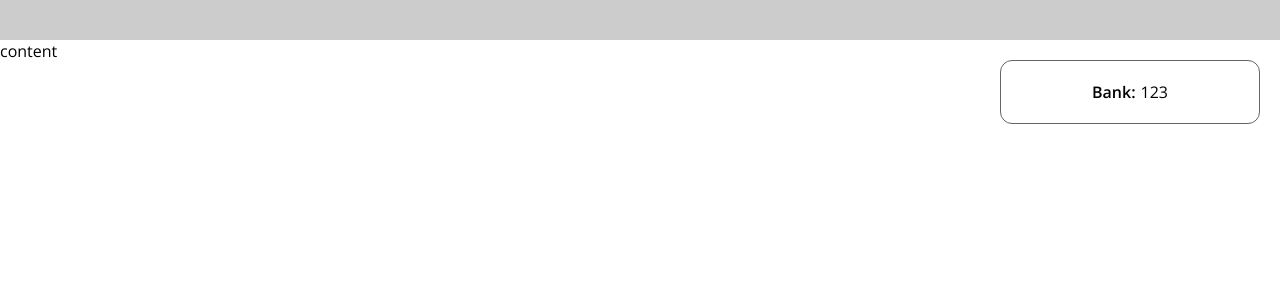
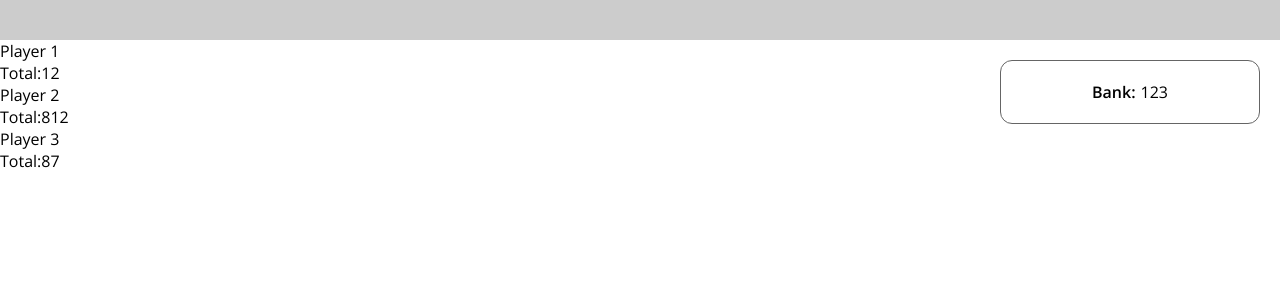
Before and after one commit to alexgred/18xx-app, a Next.js app: page /1862 in a window 1280 px wide. Shown: the top 300 px of the page. Built offline with nearby package versions, Linux system fonts and the light colour scheme.

Commit message:
Added player card

```diff
--- a/app/1862/page.tsx
+++ b/app/1862/page.tsx
@@ -1,10 +1,13 @@
 import Bank from '@/components/Bank/Bank';
+import PlayerSection from '@/components/PlayerSection/PlayerSection';
 import styles from './page.module.css';
 
 export default function Page1862() {
   return (
     <div className={styles.layout}>
-      <div className={styles.main}>content</div>
+      <div className={styles.main}>
+        <PlayerSection />
+      </div>
       <div className={styles.side}>
         <Bank />
       </div>
--- /dev/null
+++ b/components/Player/Player.tsx
@@ -0,0 +1,17 @@
+export default function Player({
+  name,
+  total,
+}: {
+  name: string;
+  total: number;
+}) {
+  return (
+    <div>
+      <div>{name}</div>
+      <div>
+        <span>Total:</span>
+        <span>{total}</span>
+      </div>
+    </div>
+  );
+}
--- /dev/null
+++ b/components/PlayerSection/PlayerSection.tsx
@@ -0,0 +1,12 @@
+import Player from '../Player/Player';
+import json from './players.json';
+
+export default function PlayerSection() {
+  const list = json.players?.map((player) => (
+    <Player key={player.id} name={player.name} total={player.total} />
+  ));
+
+  return (
+    <div>{list}</div>
+  );
+}
--- /dev/null
+++ b/components/PlayerSection/players.json
@@ -0,0 +1,19 @@
+{
+  "players": [
+    {
+      "id": 0,
+      "name": "Player 1",
+      "total": 12
+    },
+    {
+      "id": 1,
+      "name": "Player 2",
+      "total": 812
+    },
+    {
+      "id": 2,
+      "name": "Player 3",
+      "total": 87
+    }
+  ]
+}
```
Also changed, not shown: .eslintrc.json.
